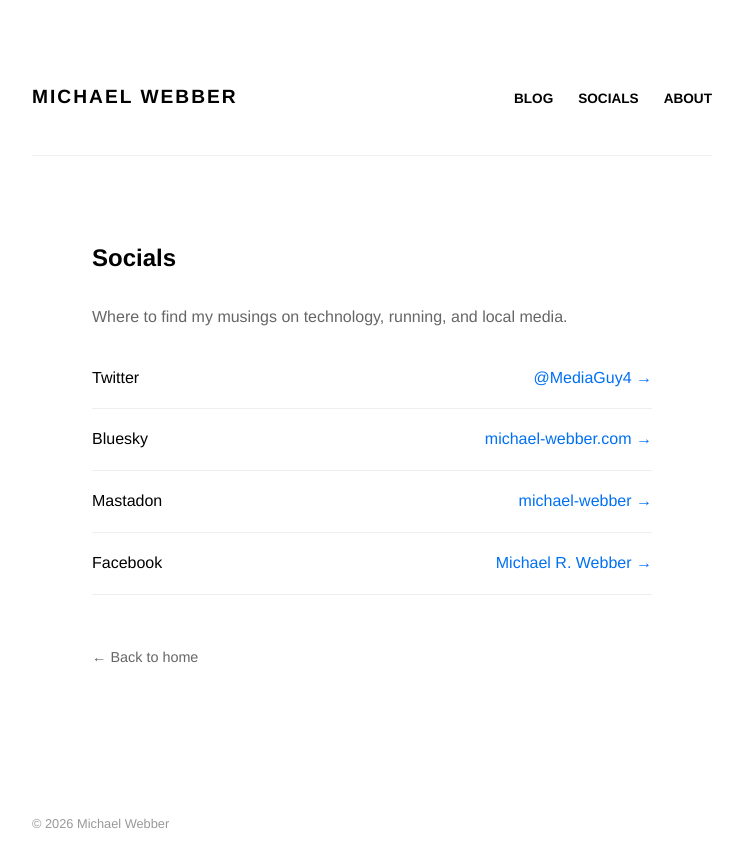
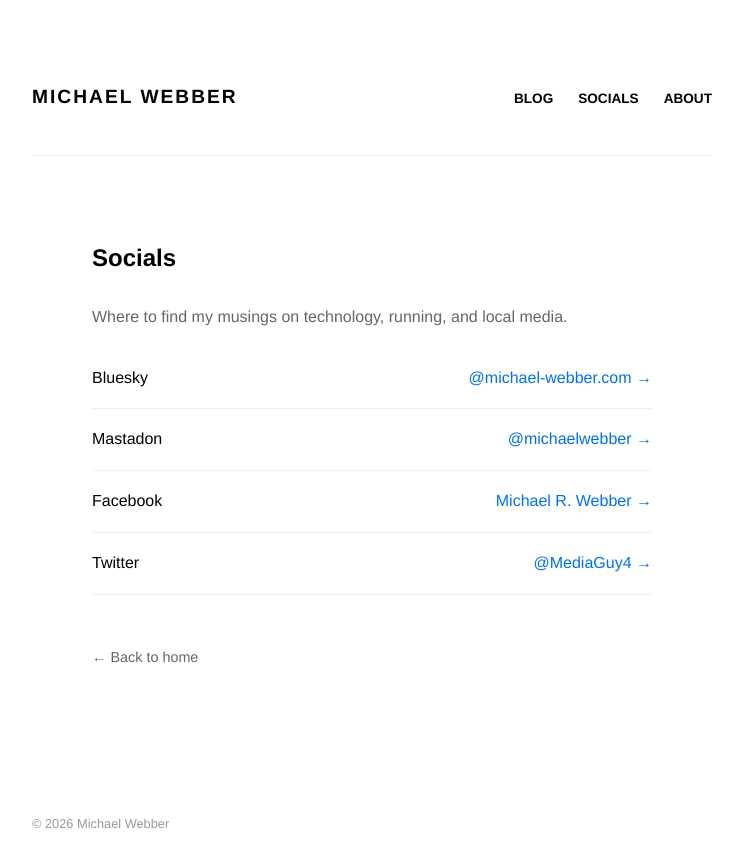
Before and after one commit to vid131/mwebber-blog, a Next.js app: page /socials in a window 1280 px wide. Shown: the top 866 px of the page, without its empty margins (268-1011 px from the left). Built offline with nearby package versions, Linux system fonts and the light colour scheme.

Commit message:
Update Socials

```diff
--- a/app/socials/page.tsx
+++ b/app/socials/page.tsx
@@ -2,10 +2,10 @@ import Link from 'next/link';
 
 export default function SocialsPage() {
   const links = [
+    { name: 'Bluesky', handle: '@michael-webber.com', url: 'https://bsky.app/profile/michael-webber.com' },
+    { name: 'Mastadon', handle: '@michaelwebber', url: 'https://twit.social/deck/@michaelwebber'},
+    { name: 'Facebook', handle: 'Michael R. Webber', url: 'https://www.facebook.com/MichaelRWebber' },
     { name: 'Twitter', handle: '@MediaGuy4', url: 'https://twitter.com/MediaGuy4' },
-    { name: 'Bluesky', handle: 'michael-webber.com', url: 'https://bsky.app/profile/michael-webber.com' },
-    { name: 'Mastadon', handle: 'michael-webber', url: 'https://twit.social/deck/@michaelwebber'},
-    { name: 'Facebook', handle: 'Michael R. Webber', url: 'https://www.facebook.com/MichaelRWebber' },
   ];
 
   return (
```
